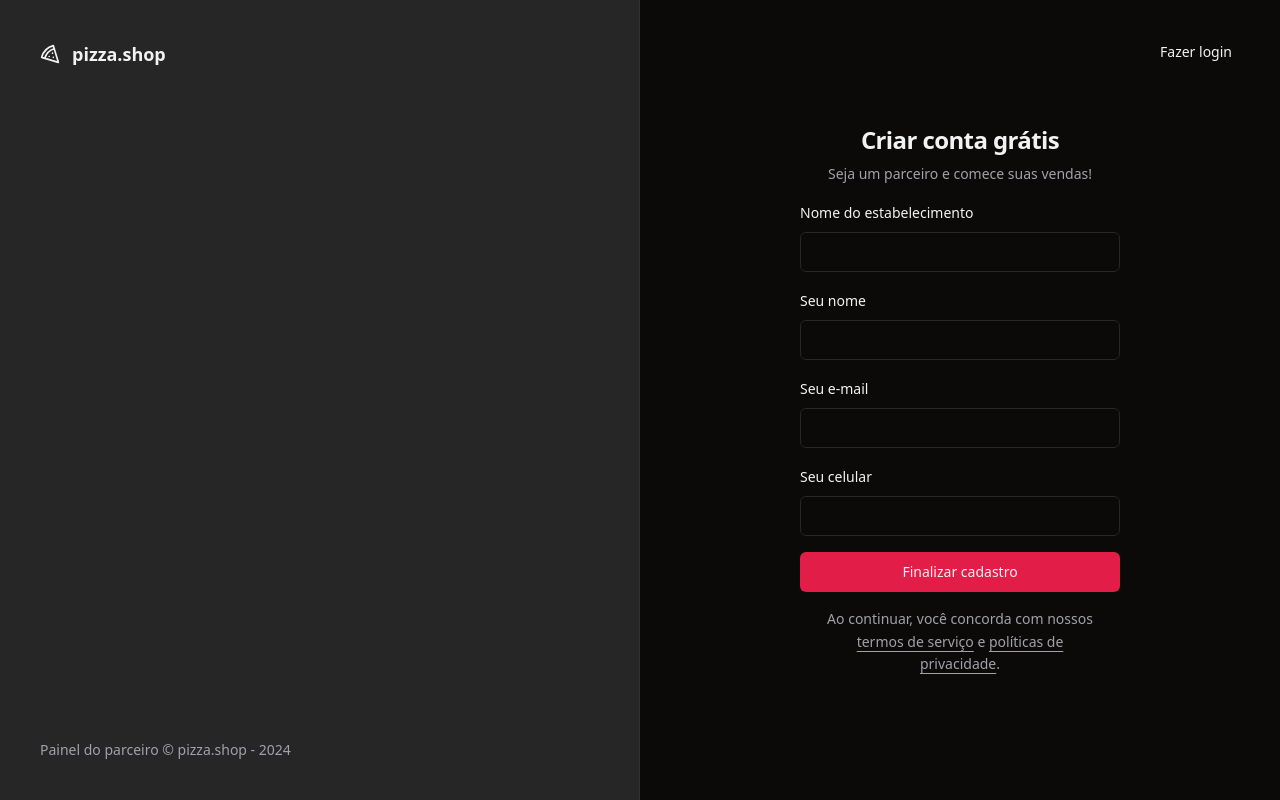
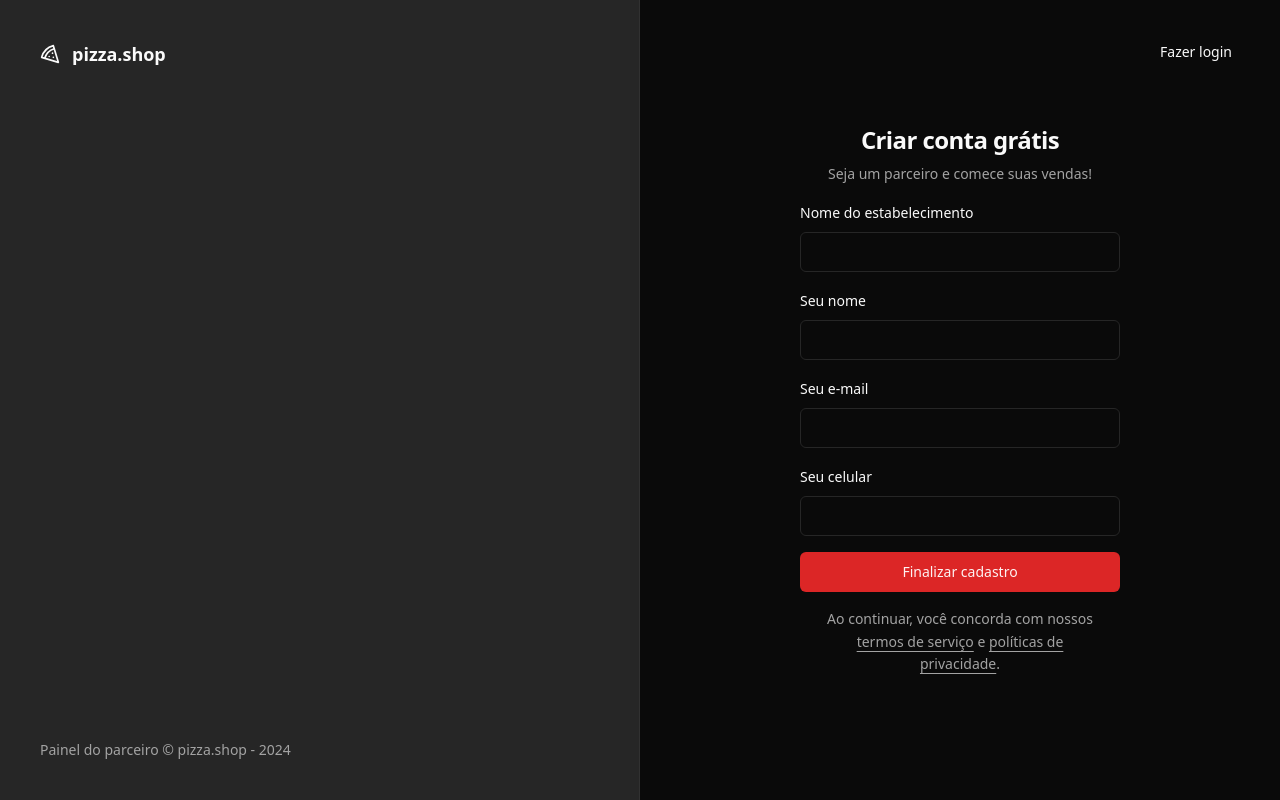
Before and after one commit to josee-fernandes/pizzashop-web, a React (Vite) app: page /sign-up in a window 1280 px wide. Built offline with nearby package versions, Linux system fonts and the light colour scheme; no server answers.

Commit message:
Update restaurant profile modal

```diff
--- a/src/components/account-menu.tsx
+++ b/src/components/account-menu.tsx
@@ -4,7 +4,9 @@ import { Building, ChevronDown, LogOut } from 'lucide-react'
 import { getManagedRestaurant } from '@/api/get-managed-restaurant'
 import { getProfile } from '@/api/get-profile'
 
+import { StoreProfileDialog } from './store-profile-dialog'
 import { Button } from './ui/button'
+import { Dialog, DialogTrigger } from './ui/dialog'
 import {
   DropdownMenu,
   DropdownMenuContent,
@@ -27,6 +29,7 @@ export function AccountMenu() {
     })
 
   return (
+    <Dialog>
       <DropdownMenu>
         <DropdownMenuTrigger asChild>
           <Button
@@ -59,15 +62,20 @@ export function AccountMenu() {
             )}
           </DropdownMenuLabel>
           <DropdownMenuSeparator />
+          <DialogTrigger asChild>
             <DropdownMenuItem>
               <Building className="mr-2 h-4 w-4" />
               <span>Perfil da loja</span>
             </DropdownMenuItem>
+          </DialogTrigger>
           <DropdownMenuItem className="text-rose-500 dark:text-rose-400">
             <LogOut className="mr-2 h-4 w-4" />
             <span>Sair</span>
           </DropdownMenuItem>
         </DropdownMenuContent>
       </DropdownMenu>
+
+      <StoreProfileDialog />
+    </Dialog>
   )
 }
--- /dev/null
+++ b/src/components/store-profile-dialog.tsx
@@ -0,0 +1,79 @@
+import { zodResolver } from '@hookform/resolvers/zod'
+import { useQuery } from '@tanstack/react-query'
+import { useForm } from 'react-hook-form'
+import { z } from 'zod'
+
+import { getManagedRestaurant } from '@/api/get-managed-restaurant'
+
+import { Button } from './ui/button'
+import {
+  DialogContent,
+  DialogDescription,
+  DialogFooter,
+  DialogHeader,
+  DialogTitle,
+} from './ui/dialog'
+import { Input } from './ui/input'
+import { Label } from './ui/label'
+import { Textarea } from './ui/textarea'
+
+const storeProfileSchema = z.object({
+  name: z.string().min(1),
+  description: z.string(),
+})
+
+type StoreProfileSchema = z.infer<typeof storeProfileSchema>
+
+export function StoreProfileDialog() {
+  const { data: managedRestaurant } = useQuery({
+    queryKey: ['managed-restaurant'],
+    queryFn: getManagedRestaurant,
+  })
+
+  const { register, handleSubmit } = useForm<StoreProfileSchema>({
+    resolver: zodResolver(storeProfileSchema),
+    values: {
+      name: managedRestaurant?.name ?? '',
+      description: managedRestaurant?.description ?? '',
+    },
+  })
+
+  return (
+    <DialogContent>
+      <DialogHeader>
+        <DialogTitle>Perfil da loja</DialogTitle>
+        <DialogDescription>
+          Atualize as informações do seu estabelecimento visíveis ao seu cliente
+        </DialogDescription>
+      </DialogHeader>
+      <form>
+        <div className="space-y-4 py-4">
+          <div className="grid grid-cols-4 items-center gap-4">
+            <Label className="text-right" htmlFor="name">
+              Nome
+            </Label>
+            <Input className="col-span-3" id="name" {...register('name')} />
+          </div>
+          <div className="grid grid-cols-4 items-center gap-4">
+            <Label className="text-right" htmlFor="description">
+              Descrição
+            </Label>
+            <Textarea
+              className="col-span-3"
+              id="description"
+              {...register('description')}
+            />
+          </div>
+        </div>
+        <DialogFooter>
+          <Button variant="ghost" type="button">
+            Cancelar
+          </Button>
+          <Button type="submit" variant="success">
+            Salvar
+          </Button>
+        </DialogFooter>
+      </form>
+    </DialogContent>
+  )
+}
--- a/src/components/ui/button.tsx
+++ b/src/components/ui/button.tsx
@@ -12,6 +12,8 @@ const buttonVariants = cva(
         default: 'bg-primary text-primary-foreground hover:bg-primary/90',
         destructive:
           'bg-destructive text-destructive-foreground hover:bg-destructive/90',
+        success:
+          'bg-emerald-500 text-white hover:bg-emerald-500/90 dark:bg-emerald-600 dark:bg-emerald-600/80',
         outline:
           'border border-input bg-background hover:bg-accent hover:text-accent-foreground',
         secondary:
--- /dev/null
+++ b/src/components/ui/textarea.tsx
@@ -0,0 +1,23 @@
+import * as React from 'react'
+
+import { cn } from '@/lib/utils'
+
+export type TextareaProps = React.TextareaHTMLAttributes<HTMLTextAreaElement>
+
+const Textarea = React.forwardRef<HTMLTextAreaElement, TextareaProps>(
+  ({ className, ...props }, ref) => {
+    return (
+      <textarea
+        className={cn(
+          'flex min-h-[80px] w-full rounded-md border border-input bg-background px-3 py-2 text-sm ring-offset-background placeholder:text-muted-foreground focus-visible:outline-none focus-visible:ring-2 focus-visible:ring-ring focus-visible:ring-offset-2 disabled:cursor-not-allowed disabled:opacity-50',
+          className,
+        )}
+        ref={ref}
+        {...props}
+      />
+    )
+  },
+)
+Textarea.displayName = 'Textarea'
+
+export { Textarea }
--- a/src/global.css
+++ b/src/global.css
@@ -5,48 +5,47 @@
 @layer base {
   :root {
     --background: 0 0% 100%;
-    --foreground: 240 10% 3.9%;
+    --foreground: 0 0% 3.9%;
     --card: 0 0% 100%;
-    --card-foreground: 240 10% 3.9%;
+    --card-foreground: 0 0% 3.9%;
     --popover: 0 0% 100%;
-    --popover-foreground: 240 10% 3.9%;
-    --primary: 346.8 77.2% 49.8%;
-    --primary-foreground: 355.7 100% 97.3%;
-    --secondary: 240 4.8% 95.9%;
-    --secondary-foreground: 240 5.9% 10%;
-    --muted: 240 4.8% 95.9%;
-    --muted-foreground: 240 3.8% 46.1%;
-    --accent: 240 4.8% 95.9%;
-    --accent-foreground: 240 5.9% 10%;
+    --popover-foreground: 0 0% 3.9%;
+    --primary: 0 72.2% 50.6%;
+    --primary-foreground: 0 85.7% 97.3%;
+    --secondary: 0 0% 96.1%;
+    --secondary-foreground: 0 0% 9%;
+    --muted: 0 0% 96.1%;
+    --muted-foreground: 0 0% 45.1%;
+    --accent: 0 0% 96.1%;
+    --accent-foreground: 0 0% 9%;
     --destructive: 0 84.2% 60.2%;
     --destructive-foreground: 0 0% 98%;
-    --border: 240 5.9% 90%;
-    --input: 240 5.9% 90%;
-    --ring: 346.8 77.2% 49.8%;
+    --border: 0 0% 89.8%;
+    --input: 0 0% 89.8%;
+    --ring: 0 72.2% 50.6%;
     --radius: 0.5rem;
   }
 
   .dark {
-    --background: 20 14.3% 4.1%;
-    --foreground: 0 0% 95%;
-    /* --card: 24 9.8% 10%; */
+    --background: 0 0% 3.9%;
+    --foreground: 0 0% 98%;
     --card: 0 0% 3.9%;
-    --card-foreground: 0 0% 95%;
-    --popover: 0 0% 9%;
-    --popover-foreground: 0 0% 95%;
-    --primary: 346.8 77.2% 49.8%;
-    --primary-foreground: 355.7 100% 97.3%;
-    --secondary: 240 3.7% 15.9%;
+    --card-foreground: 0 0% 98%;
+    --popover: 0 0% 3.9%;
+    --popover-foreground: 0 0% 98%;
+    --primary: 0 72.2% 50.6%;
+    --primary-foreground: 0 85.7% 97.3%;
+    --secondary: 0 0% 14.9%;
     --secondary-foreground: 0 0% 98%;
-    --muted: 0 0% 15%;
-    --muted-foreground: 240 5% 64.9%;
-    --accent: 12 6.5% 15.1%;
+    --muted: 0 0% 14.9%;
+    --muted-foreground: 0 0% 63.9%;
+    --accent: 0 0% 14.9%;
     --accent-foreground: 0 0% 98%;
     --destructive: 0 62.8% 30.6%;
-    --destructive-foreground: 0 85.7% 97.3%;
-    --border: 240 3.7% 15.9%;
-    --input: 240 3.7% 15.9%;
-    --ring: 346.8 77.2% 49.8%;
+    --destructive-foreground: 0 0% 98%;
+    --border: 0 0% 14.9%;
+    --input: 0 0% 14.9%;
+    --ring: 0 72.2% 50.6%;
   }
 }
 
```
Lines whose indentation alone changed are shown as unchanged.
